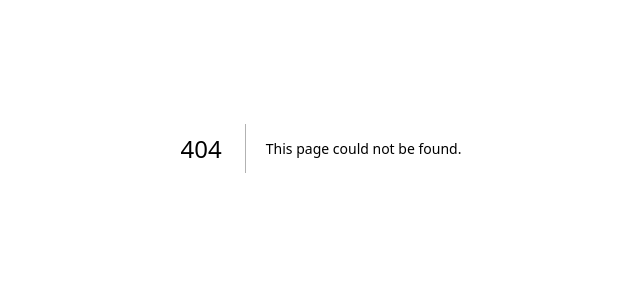
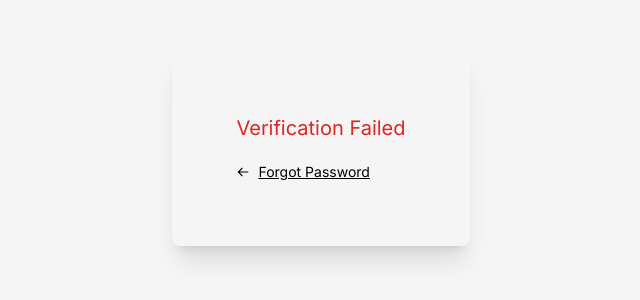
Before and after one commit to hempun10/Learning_next13_appRouter, a Next.js app: page /verifypassword in a window 1280 px wide. Before the commit this address had no page. Shown: the part 252-552 px from the top of the page, without its empty margins (319-959 px from the left). Built offline with nearby package versions, Linux system fonts and the light colour scheme.

Commit message:
Verification EMail Send

```diff
--- a/src/app/forgetpassemail/page.tsx
+++ b/src/app/forgetpassemail/page.tsx
@@ -19,7 +19,10 @@ const PasswordResetPage = () => {
         throw new Error("Email is required");
       }
 
-      const response = await axios.post("/api/users/forgetpassverify", email);
+      const response = await axios.post(
+        "/api/users/verifyuserforpassword",
+        email
+      );
 
       if (response.status === 200) {
         toast.success("Please check your mail for verification");
--- /dev/null
+++ b/src/app/verifypassword/page.tsx
@@ -0,0 +1,81 @@
+"use client";
+import axios from "axios";
+import Link from "next/link";
+import { useEffect, useState } from "react";
+import { toast } from "react-hot-toast";
+import { BiArrowBack } from "react-icons/bi";
+
+export default function VerifyPasswordPage() {
+  const [token, setToken] = useState("");
+  const [verified, setVerified] = useState(false);
+  const [error, setError] = useState(false);
+
+  const verifyToken = async () => {
+    try {
+      const response = await axios.post("/api/users/verifypasschangetoken", {
+        token,
+      });
+      setVerified(true);
+      console.log(response);
+    } catch (error: any) {
+      setError(true);
+      toast.error("Verification Failed", error.message);
+    }
+  };
+  //   Get the Token form URL
+  useEffect(() => {
+    const urlToken = window.location.search.split("=")[1];
+    setToken(urlToken || "");
+  }, []);
+  console.log(token);
+
+  //   IF there is token it will invoke the verify email function
+  useEffect(() => {
+    if (token.length > 0) {
+      verifyToken();
+    }
+  }, [token]);
+
+  return (
+    <div className=" flex h-screen justify-center items-center flex-col">
+      <div className=" shadow-xl flex flex-col p-16 rounded-lg gap-5">
+        {verified ? (
+          <>
+            <h1 className=" text-3xl font-bold uppercase">Reset Password</h1>
+            <hr />
+            <label htmlFor="password">Password</label>
+            <input
+              className=" p-2  rounded-lg text-black outline outline-black"
+              type="password"
+              placeholder="password"
+            />
+            <label htmlFor="password">Confirm Password</label>
+            <input
+              className=" p-2  rounded-lg text-black outline outline-black"
+              type="password"
+              placeholder="password"
+            />
+            <button
+              className=" p-2  rounded-lg text-white bg-black hover:bg-transparent hover:text-black border-2 border-black transition-all "
+              type="submit"
+            >
+              Submit
+            </button>
+          </>
+        ) : (
+          <>
+            <h1 className=" text-xl text-red-600 ">Verification Failed </h1>
+
+            <Link
+              href="/forgetpassemail"
+              className=" text-center text-sm underline  flex  items-center gap-2"
+            >
+              <BiArrowBack />
+              Forgot Password
+            </Link>
+          </>
+        )}
+      </div>
+    </div>
+  );
+}
```
Also changed, not shown: src/app/api/users/verifypasschangetoken/route.ts (added), src/app/api/users/verifyuserforpassword/route.ts (renamed from src/app/api/users/forgetpassverify/route.ts).
